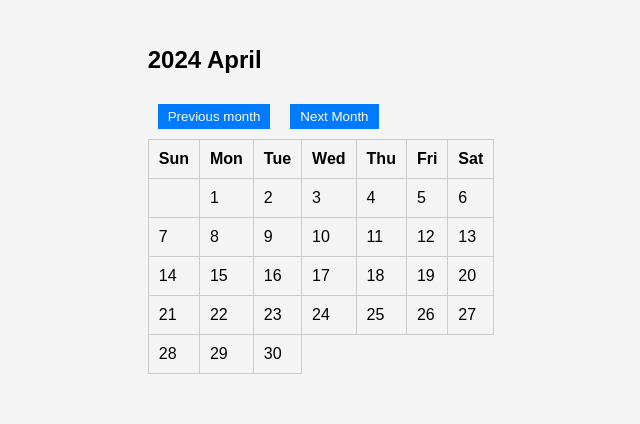
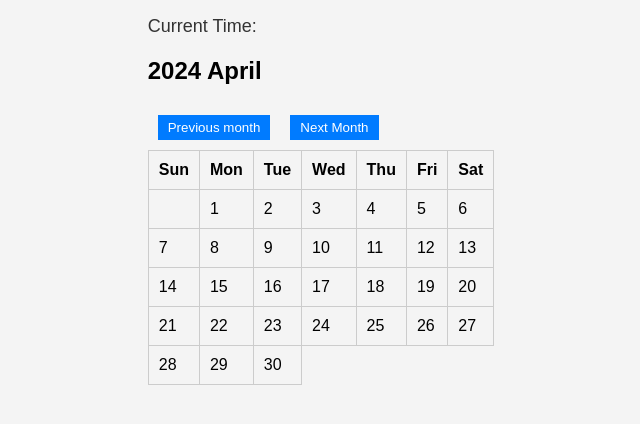
Before and after one commit to yogicoder8808/Projects-Calculator, a React (Create React App) app: page / in a window 1280 px wide. Shown: the top 424 px of the page, without its empty margins (319-959 px from the left). Built offline with nearby package versions, Linux system fonts and the light colour scheme; no server answers.

Commit message:
Clock was added using API fetch

```diff
--- a/src/App.css
+++ b/src/App.css
@@ -1,3 +1,13 @@
+.clock {
+  font-size: 18px;
+  margin-bottom: 20px;
+  color: #333;
+}
+
+.calender-container {
+  text-align: center;
+}
+
 body {
   font-family: Arial, sans-serif;
   margin: 0;
--- a/src/App.js
+++ b/src/App.js
@@ -1,5 +1,6 @@
 import { useState } from 'react';
 import './App.css';
+import Clock from './Clock';
 
 
  const Calendar = () => {
@@ -63,13 +64,16 @@ import './App.css';
   }
 
   return(
-    <div>
+    <div className='container'>
+        <Clock />
+    <div className='calendar-container'>
       <h2>
         {`${date.getFullYear()} ${date.toLocaleString('default', { month: 'long'})}`}
       </h2>
       <button onClick={handlePrevMonth}>Previous month</button>
       <button onClick={handleNextMonth}>Next Month</button>
       {renderCalendar()}
+      </div>
     </div>
   )
 }
--- /dev/null
+++ b/src/Clock.js
@@ -0,0 +1,27 @@
+import React, { useEffect, useState } from 'react'
+
+const Clock = () => {
+    const [currentTime, setCurrentTime] = useState('');
+
+    useEffect(() =>{
+        const fetchTime = async () => {
+            try {
+                const response = await fetch ('https://worldtimeapi.org/api/ip')
+                const data = await response.json();
+                setCurrentTime(data.datetime)
+            } catch (error) {
+                console.error("Error:", error)
+            }
+        }
+        fetchTime();
+
+        const intervalId = setInterval(fetchTime,60000);
+        return () => clearInterval(intervalId)
+    }, []);
+
+  return (
+    <div className='clock'>Current Time: {currentTime}</div>
+  )
+}
+
+export default Clock;
```
